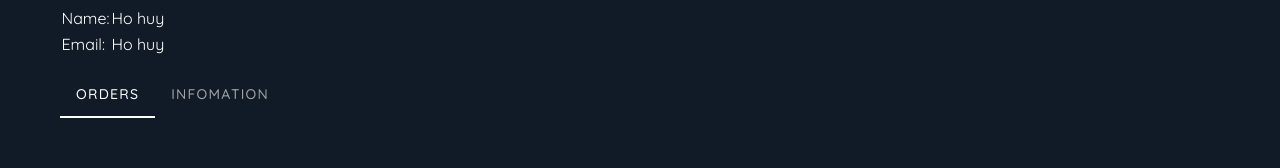
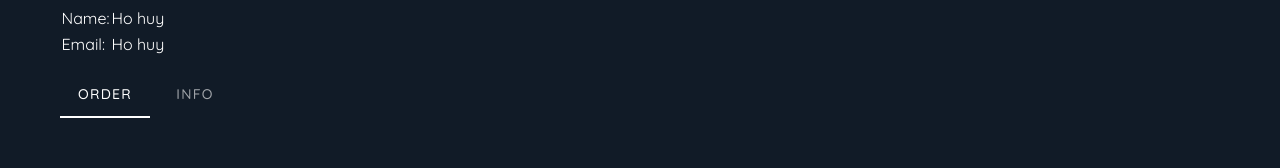
Before and after one commit to hohuy852/VuetifyShop, a Vue app: page /profile in a window 1280 px wide. Shown: the part 195-363 px from the top of the page. Built offline with nearby package versions, Linux system fonts and the light colour scheme.

Commit message:
add cart fixed

```diff
--- a/src/App.vue
+++ b/src/App.vue
@@ -1,6 +1,6 @@
 <template>
   <div id="app">
-    <v-app class="myFont">
+    <v-app>
        <Navigation/>
       <v-main class="primary">
         <router-view :key="$route.path" />
@@ -26,9 +26,9 @@ export default {
   }),
 };
 </script>
-<style lang="scss" scoped>
-.myFont{
-  font-family: 'Quicksand', sans-serif;
+<style>
+#app{
+  font-family: 'Quicksand', Helvetica, Arial, sans-serif;
 }
 
 
--- a/src/components/app/Notification.vue
+++ b/src/components/app/Notification.vue
@@ -45,6 +45,9 @@ export default {
           problem: "Preview Image chưa hoành thành",
         },
          {
+          problem: "Lỗi categories",
+        },
+         {
           problem: "..................",
         },
 
--- a/src/router/index.js
+++ b/src/router/index.js
@@ -1,5 +1,6 @@
 import Vue from 'vue'
 import VueRouter from 'vue-router'
+
 import Home from '../views/Home.vue'
 
 Vue.use(VueRouter)
@@ -37,11 +38,38 @@ const routes = [
     path: '/profile',
     name: 'Profile',
     component: () => import('../views/Account.vue'),
-    props:true,
-    children: [
-
-    ]
+    props: true,
+    // children: [
+    //   {
+    //     path: ':tabSlug',
+    //     name: 'OrderDetails',
+    //     props: true,
+    //     component: () => import(/* webpackChunkName: "Order" */'../components/Orders.vue')
+    //   },
+      // {
+      //   path: ':infoSlug',
+      //   name: 'Infomations',
+      //   props: true,
+      //   component: () => import(/* webpackChunkName: "Infos" */'../components/Infomations.vue')
+      // }
+    //]
   }
+  // {
+  //   path: "/profile/:id",
+  //   name: 'Profile',
+  //   component: () => import('../views/Account.vue'),
+  //   props: true,
+  //   children: [
+  //     {
+  //       path: "",
+  //       component: import(/* webpackChunkName: "Order" */'../components/Orders.vue')
+  //     },
+  //     {
+  //       path: "project",
+  //       component: import(/* webpackChunkName: "Info" */'../components/Infomations.vue')
+  //     }
+  //   ]
+  // }
 ]
 
 const router = new VueRouter({
--- a/src/store/index.js
+++ b/src/store/index.js
@@ -6,7 +6,7 @@ Vue.use(Vuex)
 
 export default new Vuex.Store({
   state: {
-    products:[
+    products: [
 
     ],
     categories: [
@@ -25,14 +25,12 @@ export default new Vuex.Store({
   },
   // plugins: [createPersistedState()],
   mutations: {
-    ADD_CART(state, productId,categoryId) {
-      console.log(productId)
-      console.log(categoryId)
-      state.categories.map(category => {
-        category.products.map(product => {
-
+    ADD_CART(state, { productId, categoryId }) {
+      state.categories.find(category => {
+        if (category.id === categoryId) {
+          category.products.find(product => {
             if (product.id === productId) {
-            var found = false;
+              var found = false
               for (var i = 0; i < state.cart.length; i++) {
                 if (state.cart[i].id === productId) {
                   state.cart[i].quantity++;
@@ -41,29 +39,12 @@ export default new Vuex.Store({
               }
               if (!found) state.cart.unshift(product)
             }
-
           })
-        state.snackbar = true
+        }
       })
-      // state.categories.map(product => {
-      // if (product.id === productId) {
-      //   var found = false;
-      //   for (var i = 0; i < state.cart.length; i++) {
-      //     if (state.cart[i].id === productId) {
-      //       state.cart[i].quantity++;
-      //       found = true;
-      //     }
-
-      //   }
-      //   if (!found) state.cart.unshift(product)
-      // }
-
-      // })
     },
     DELETE_PRODUCT(state, productId) {
-      state.cart = state.cart.filter(product =>
-        product.id !== productId)
-
+      state.cart = state.cart.filter(product => product.id !== productId)
     },
     ADD_USER(state, user) {
       state.users.push(user)
@@ -81,15 +62,15 @@ export default new Vuex.Store({
       state.categories = categories
       state.loading = false
     },
-    GET_SINGLE(state, products){
+    GET_SINGLE(state, products) {
       state.products = products
       state.loadingDetails = false
     }
   },
   actions: {
-    addToCart({ commit }, productId) {
-      commit('ADD_CART', productId)
-    },
+    // addToCart({commit}, {productId, categoryId}) {
+    //   commit('ADD_CART', {productId ,categoryId})
+    // },
     deleteItem({ commit }, productId) {
       commit('DELETE_PRODUCT', productId)
     },
@@ -103,12 +84,12 @@ export default new Vuex.Store({
         console.log(error)
       }
     },
-    async getSingleProduct({commit}){
-      try{
+    async getSingleProduct({ commit }) {
+      try {
         const response = await axios.get("https://demo-tttn.herokuapp.com/product")
         commit('GET_SINGLE', response.data)
       }
-      catch(error){
+      catch (error) {
         console.log(error)
       }
     }
--- a/src/views/Account.vue
+++ b/src/views/Account.vue
@@ -1,5 +1,5 @@
 <template>
-  <v-container style="margin-top: 50px" >
+  <v-container style="margin-top: 50px">
     <h1 class="text-h4 mt-4 d-flex white--text">
       Account
       <v-spacer></v-spacer>
@@ -19,15 +19,12 @@
         </tr>
       </tbody>
     </table>
-    <v-tabs class="mt-3" background-color="transparent" center-active dark v-model="activeTab"  >
-         <v-tab v-for="tab of tabs" :key="tab.id" >
-        {{ tab.name }}
-      </v-tab>
-        <v-tab-item v-for="tab of tabs" :key="tab.id"   class="primary">
-          <router-view ></router-view>
-        </v-tab-item>
+    <v-tabs class="mt-3" background-color="transparent" center-active dark>
+      <v-tab v-for="tab in tabs" :key="tab.slug">{{tab.name}}</v-tab>
+      <v-tab-item>
+        <router-view :key="$route.path"></router-view>
+      </v-tab-item>
     </v-tabs>
-
   </v-container>
 </template>
 
@@ -36,29 +33,29 @@ export default {
   components: {
 
   },
-  props: ["id"],
-  data(){
-    return{
-      activeTab: `/user/${this.id}`,
+  props: {
+   slug: { type: String, require: true },
+  },
+  data() {
+    return {
+      // slug: this.$route.params.slug
       tabs:[
         {
-          id:1,
-          name: "Orders",
-          route: `/profile/${this.id}`
+          name: 'Order',
+          slug: 'orders',
         },
-        {
-          id:2,
-          name: "Infomation",
-          route: `/profile/${this.id}/Info`
+         {
+          name: 'Info',
+          slug: 'info',
         }
       ]
-    }
-  }
+    };
+  },
 };
 </script>
 
 <style scoped>
 .theme--light.v-btn.v-btn--outlined.v-btn--text {
-    border-color: rgb(255 255 255 / 62%);
+  border-color: rgb(255 255 255 / 62%);
 }
 </style>
--- a/src/views/Home.vue
+++ b/src/views/Home.vue
@@ -75,7 +75,7 @@
                   <v-btn
                     color="deep-purple lighten-2"
                     text
-                    @click="addToCart(product.id)"
+                    @click="addToCart(product.id, category.id)"
                     rounded
                     outlined
                     large
@@ -147,14 +147,17 @@ export default {
     toTop() {
       this.$vuetify.goTo(0);
     },
-    ...mapActions(["getProduct", "addToCart"]),
+    ...mapActions(['getProduct',]),
     // addToCart(productId, categoryId){
     //   console.log(productId)
     //   console.log(categoryId)
     // },
+    addToCart(productId, categoryId){
+      this.$store.commit('ADD_CART', {productId ,categoryId})
+    }
   },
   computed: {
-    ...mapState(["categories", "loading", "snackbar"]),
+    ...mapState(['categories', 'loading', 'snackbar']),
     // ...mapActions(['addToCart']),
     ...mapGetters([]),
     getFree(){
@@ -164,6 +167,7 @@ export default {
   },
   created() {
     this.getProduct();
+    //this.getSingleProduct();
 
   },
 };
--- a/src/views/Product.vue
+++ b/src/views/Product.vue
@@ -186,7 +186,7 @@
             <div class="position-relative">
               <v-card class="rounded-card" style="border-radius:10px" dark>
                 <v-sheet>
-                  <router-link  :to = "{name: 'Product', params: {slug:item.title}}">
+                  <router-link  :to="{name: 'Product', params: {slug:item.title}}">
                     <v-img
                       style="height: 250px"
                       :src="item.img"
@@ -273,6 +273,7 @@ export default {
       return shuffled.slice(0, 4);
     },
     product() {
+      console.log(this.slug)
       const productList = this.$store.state.products;
       return productList.find((product) => product.title === this.slug);
     },
@@ -290,6 +291,7 @@ export default {
 
 
 <style scoped>
+
 .theme--light.v-divider {
   border-color: rgb(248 247 247 / 42%);
 }
```
Lines whose indentation alone changed are shown as unchanged.
